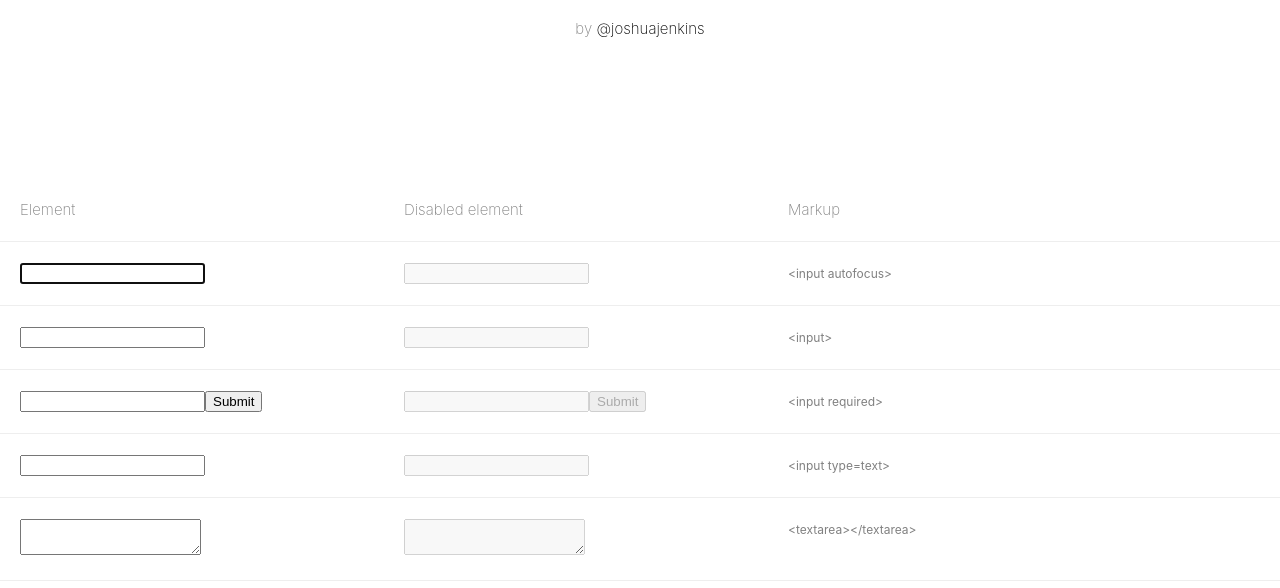
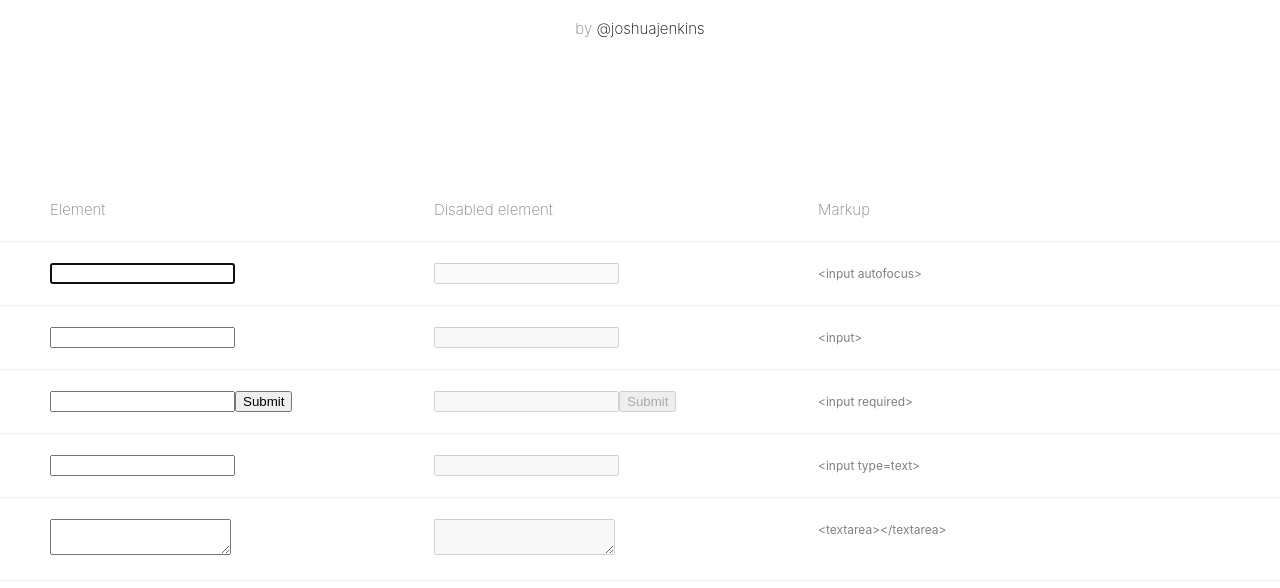
Before and after one commit to joshuajenkins/nativeformelements, a website: page index.html in a window 1280 px wide. Shown: the part 212-800 px from the top of the page. Drawn offline with nearby package versions, Linux system fonts and the light colour scheme.

Commit message:
A little more whitespace

```diff
--- a/css/style.css
+++ b/css/style.css
@@ -83,7 +83,7 @@ code,pre{
 .elements fieldset{
   max-width:70%
 }
-@media screen and (min-width:900px){
+@media screen and (min-width:1060px){
   #container{
     width:100%;padding:0
   }
@@ -103,8 +103,8 @@ code,pre{
   }
   .elements li{
     float:left;
-    padding-left:20px;
-    padding-right:20px;
+    padding-left: 50px;
+    padding-right: 50px;
     box-sizing: border-box;
   }
   .elements li:first-child,
@@ -119,7 +119,7 @@ code,pre{
     margin-top:0
   }
   .elements .heading li {
-    padding:0 20px;
+    padding:0 50px;
     font-size:15px;
     font-weight:200;
     font-family: -apple-system, '.SFNSText-Regular', 'Helvetica Neue', Roboto, 'Segoe UI', sans-serif;
--- a/index.html
+++ b/index.html
@@ -12,7 +12,6 @@
   <meta name="viewport" content="width=device-width,initial-scale=1">
 
   <link rel="stylesheet" href="css/style.css">
-  <link rel="stylesheet" href="css/prism.css">
 
   <meta property=og:title content="Native Form Elements" />
   <meta property=og:type content="website" />
```
